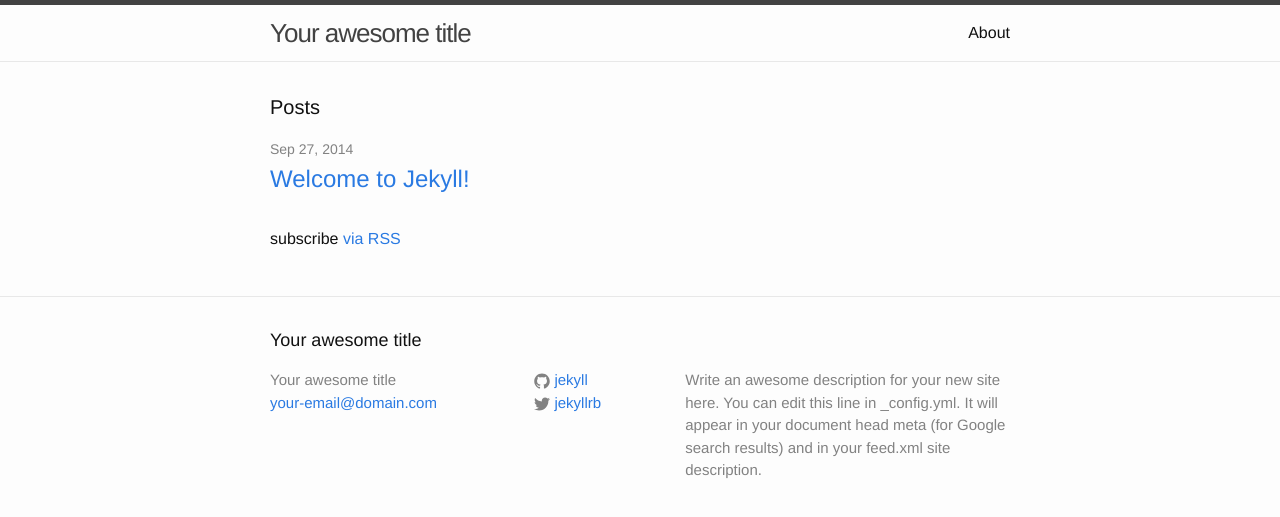
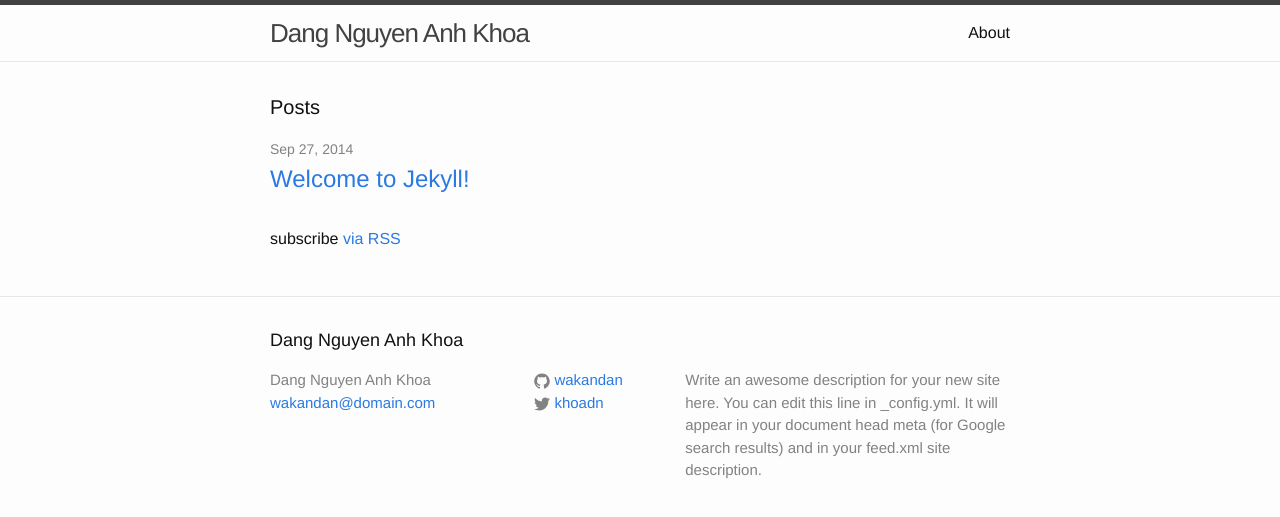
Before and after one commit to wakandan/wakandan.github.io, a Jekyll site: the page built from index.html, in a window 1280 px wide. Shown: the top 517 px of the page. Built offline with Jekyll 4.4.1, drawn with Linux system fonts in a browser that asks for light colours.

Commit message:
Changed title and basic info

```diff
--- a/_config.yml
+++ b/_config.yml
@@ -1,14 +1,14 @@
 # Site settings
-title: Your awesome title
-email: your-email@domain.com
+title: Dang Nguyen Anh Khoa
+email: wakandan@domain.com
 description: > # this means to ignore newlines until "baseurl:"
   Write an awesome description for your new site here. You can edit this
   line in _config.yml. It will appear in your document head meta (for
   Google search results) and in your feed.xml site description.
 baseurl: "" # the subpath of your site, e.g. /blog/
-url: "http://yourdomain.com" # the base hostname & protocol for your site
-twitter_username: jekyllrb
-github_username:  jekyll
+url: "http://wakandan.github.io" # the base hostname & protocol for your site
+twitter_username: khoadn
+github_username:  wakandan
 
 # Build settings
 markdown: kramdown
```
